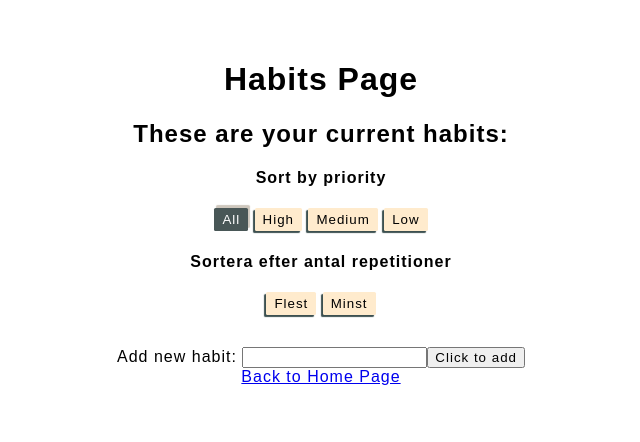
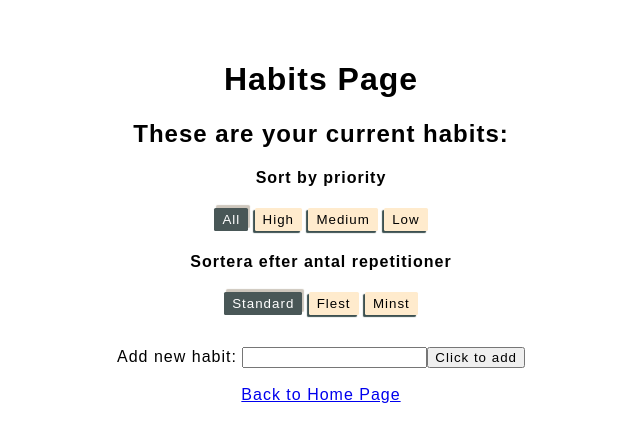
Before and after one commit to ddaviddahlgren/Projektarbete-Frontend-2, a React (Vite) app: page /habits in a window 1280 px wide. Shown: the top 442 px of the page, without its empty margins (319-959 px from the left). Built offline with nearby package versions, Linux system fonts and the light colour scheme.

Commit message:
Sort sextoag

```diff
--- a/src/components/Habits/HabitsComponent.jsx
+++ b/src/components/Habits/HabitsComponent.jsx
@@ -47,13 +47,18 @@ export default function HabitsComponent() {
           </li>
         ))}
       </ul>
+      <form onSubmit={(e) => {
+        e.preventDefault()
+        handleNewHabit()
+        }}>
       <label>Add new habit: </label>
       <input
         type="text"
         value={habitTitle}
         onChange={(e) => setHabitTitle(e.target.value)}
       />
-      <button onClick={handleNewHabit}>Click to add</button>
+      <button type="sumbit">Click to add</button>
+      </form>
     </>
   );
 }
--- a/src/components/Habits/SortSection.jsx
+++ b/src/components/Habits/SortSection.jsx
@@ -3,7 +3,8 @@ import { HabitsContext } from "../../context/HabitsContext";
 import style from "../../pages/habits/Habits.module.css";
 
 export default function SortSection() {
-  const { sortBy, setSortBy, sortOrder, setSortOrder } = useContext(HabitsContext);
+  const { sortBy, setSortBy, sortOrder, setSortOrder } =
+    useContext(HabitsContext);
 
   const handleSort = (type, order) => {
     setSortBy(type);
@@ -13,13 +14,28 @@ export default function SortSection() {
   return (
     <>
       <h4>Sortera efter antal repetitioner</h4>
-      <button id={style.prioBtn}
-        className={sortBy === "reps" && sortOrder === "desc" ? style.active : ""}
+      <button
+        id={style.prioBtn}
+        className={!sortBy ? style.active : ""}
+        onClick={() => {
+          setSortBy(null);
+          setSortOrder("asc");
+        }}
+      >
+        Standard
+      </button>
+
+      <button
+        id={style.prioBtn}
+        className={
+          sortBy === "reps" && sortOrder === "desc" ? style.active : ""
+        }
         onClick={() => handleSort("reps", "desc")}
       >
         Flest
       </button>
-      <button id={style.prioBtn}
+      <button
+        id={style.prioBtn}
         className={sortBy === "reps" && sortOrder === "asc" ? style.active : ""}
         onClick={() => handleSort("reps", "asc")}
       >
--- a/src/context/HabitsContext.jsx
+++ b/src/context/HabitsContext.jsx
@@ -3,15 +3,14 @@ import { createContext, useState, useEffect } from "react";
 export const HabitsContext = createContext();
 
 export const HabitsProvider = ({ children }) => {
-
   const [habits, setHabits] = useState(() => {
     const saved = localStorage.getItem("habits");
     return saved ? JSON.parse(saved) : [];
   });
 
   useEffect(() => {
-  localStorage.setItem("habits", JSON.stringify(habits));
-}, [habits]);
+    localStorage.setItem("habits", JSON.stringify(habits));
+  }, [habits]);
 
   const [habitTitle, setHabitTitle] = useState("");
 
@@ -32,7 +31,13 @@ export const HabitsProvider = ({ children }) => {
   const handleDeleteHabit = (id) => {
     const updatedHabits = habits.filter((habit) => habit.id !== id);
     setHabits(updatedHabits);
-    console.log("Habit removed!")
+    console.log("Habit removed!");
+  };
+
+  const updateTitle = (id, newTitle) => {
+    setHabits((prev) =>
+      prev.map((h) => (h.id === id ? { ...h, title: newTitle } : h))
+    );
   };
 
   const addReps = (id) => {
@@ -61,10 +66,10 @@ export const HabitsProvider = ({ children }) => {
     );
   };
 
-  const [prioFilter, setPrioFilter] = useState('all')
+  const [prioFilter, setPrioFilter] = useState("all");
 
-  const [sortBy, setSortBy] = useState(null)
-  const [sortOrder, setSortOrder] = useState('asc')
+  const [sortBy, setSortBy] = useState(null);
+  const [sortOrder, setSortOrder] = useState("asc");
 
   return (
     <HabitsContext.Provider
@@ -75,6 +80,7 @@ export const HabitsProvider = ({ children }) => {
         setHabitTitle,
         handleNewHabit,
         handleDeleteHabit,
+        updateTitle,
         addReps,
         subReps,
         clearReps,
@@ -84,7 +90,7 @@ export const HabitsProvider = ({ children }) => {
         sortBy,
         setSortBy,
         sortOrder,
-        setSortOrder
+        setSortOrder,
       }}
     >
       {children}
```
